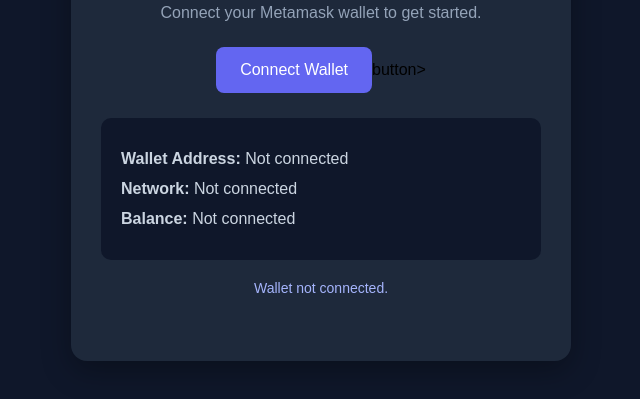
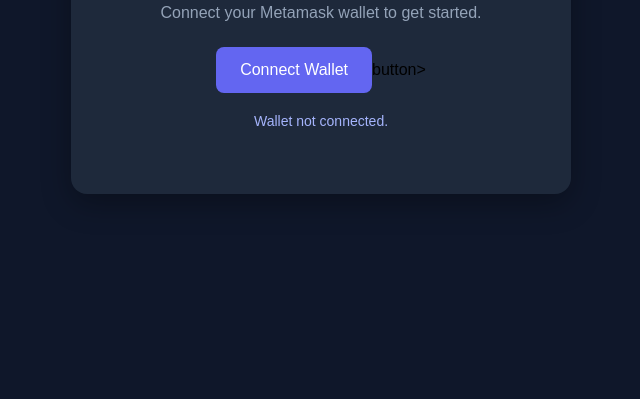
Before and after one commit to ogbonnaakachukwu55-ctrl/VELSYNC_BCWT_03, a plain HTML site: page index.html in a window 1280 px wide. Shown: the part 113-512 px from the top of the page, without its empty margins (319-959 px from the left). Drawn offline with nearby package versions, Linux system fonts and the light colour scheme.

Commit message:
Fix wallet Info div to be hidden by default

```diff
--- a/index.html
+++ b/index.html
@@ -13,7 +13,7 @@
 
       <button id="connectButton">Connect Wallet</button>button>
 
-      <div id="walletInfo" class="wallet-info">
+      <div id="walletInfo" class="wallet-info" hidden>
         <p><strong>Wallet Address:</strong> <span id="walletAddress">Not connected</span></p>
         <p><strong>Network:</strong> <span id="networkName">Not connected</span></p>
         <p><strong>Balance:</strong> <span id="walletBalance">Not connected</span></p>
```
